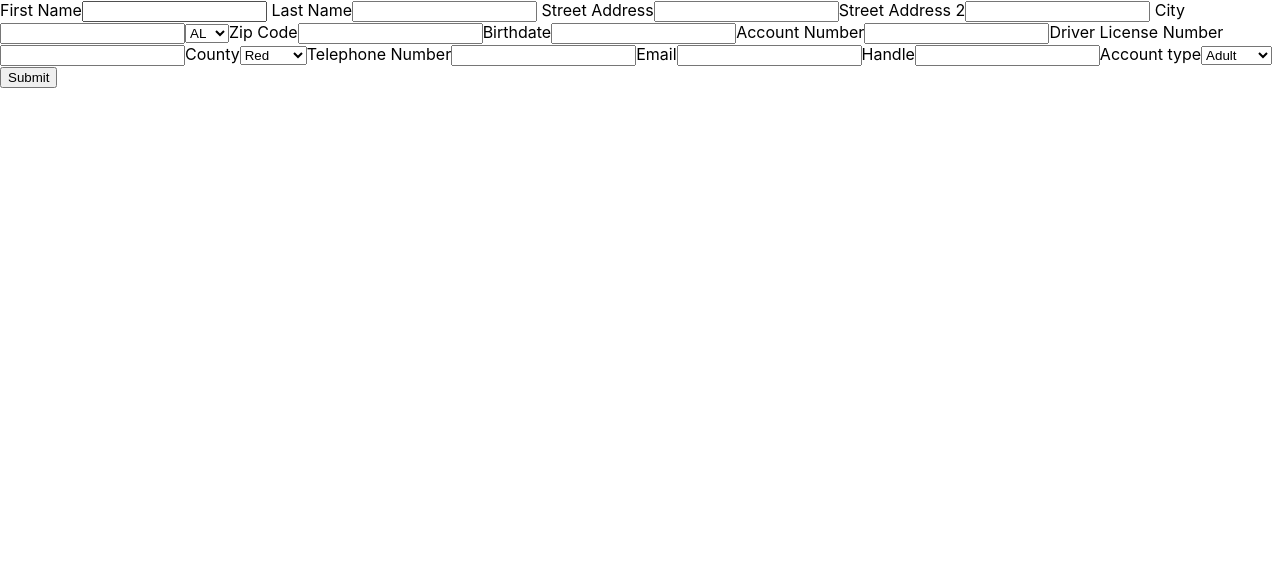
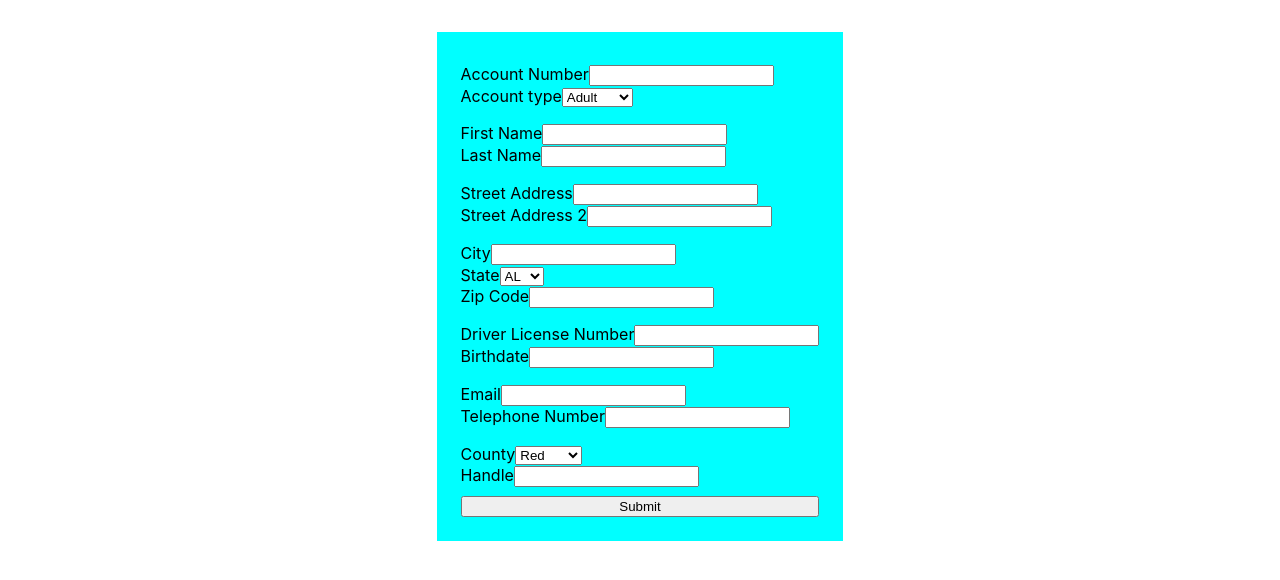
Before and after one commit to stefmryan/library_management_system_client, a React (Create React App) app: page /register in a window 1280 px wide. Shown: the top 580 px of the page. Built offline with nearby package versions, Linux system fonts and the light colour scheme.

Commit message:
adding styles to the form

```diff
--- a/src/components/LibraryAccountForm/LibraryAccountForm.js
+++ b/src/components/LibraryAccountForm/LibraryAccountForm.js
@@ -1,6 +1,7 @@
 import React, { useState } from "react";
 import constants from "../utilities/constants";
 import ConfirmationModal from "../ConfirmationModal/ConfirmationModal";
+import styles from "../LibraryAccountForm/LibraryAccountForm.module.css";
 
 const LibraryAccountForm = () => {
   const [accountObj, setAccountObj] = useState({
@@ -53,30 +54,72 @@ const LibraryAccountForm = () => {
 
   return (
     <div>
+      <div className={styles.container}>
+        <div className={styles.row}>
+          <div className={styles.column}>
+            <label>
+              Account Number
+              <input
+                name="libraryAccountNumber"
+                type="text"
+                onChange={handleInput}
+              />
+            </label>
+          </div>
+          <div>
+            <label>
+              Account type
+              <select name="accountType" onChange={handleSelect}>
+                {constants.ACCOUNT_TYPE.map((accountType, index) => (
+                  <option key={index} value={accountType}>
+                    {accountType}
+                  </option>
+                ))}
+              </select>
+            </label>
+          </div>
+        </div>
+        <div className={styles.row}>
+          <div>
             <label>
               First Name
               <input name="firstName" type="text" onChange={handleInput} />
             </label>
+          </div>
+          <div>
             <label>
               {" "}
               Last Name
               <input name="lastName" type="text" onChange={handleInput} />
             </label>
+          </div>
+        </div>
+        <div className={styles.row}>
+          <div>
             <label>
               {" "}
               Street Address
               <input name="street" type="text" onChange={handleInput} />
             </label>
+          </div>
+          <div>
             <label>
               Street Address 2
               <input name="street2" type="text" onChange={handleInput} />
             </label>
+          </div>
+        </div>
+        <div className={styles.row}>
+          <div>
             <label>
               {" "}
               City
               <input name="city" type="text" onChange={handleInput} />
             </label>
+          </div>
+          <div>
             <label>
+              State
               <select name="state" onChange={handleSelect}>
                 {constants.STATE_LIST.map((state, index) => (
                   <option key={index} value={state}>
@@ -85,22 +128,48 @@ const LibraryAccountForm = () => {
                 ))}
               </select>
             </label>
+          </div>
+          <div>
             <label>
               Zip Code
               <input name="zipCode" type="text" onChange={handleInput} />
             </label>
+          </div>
+        </div>
+        <div className={styles.row}>
+          <div>
+            <label>
+              Driver License Number
+              <input
+                name="driverLicenseNumber"
+                type="text"
+                onChange={handleInput}
+              />
+            </label>
+          </div>
+          <div>
             <label>
               Birthdate
               <input name="birthDate" type="text" onChange={handleInput} />
             </label>
+          </div>
+        </div>
+        <div className={styles.row}>
+          <div>
             <label>
-        Account Number
-        <input name="libraryAccountNumber" type="text" onChange={handleInput} />
+              Email
+              <input name="email" type="text" onChange={handleInput} />
             </label>
+          </div>
+          <div>
             <label>
-        Driver License Number
-        <input name="driverLicenseNumber" type="text" onChange={handleInput} />
+              Telephone Number
+              <input name="telephone" type="text" onChange={handleInput} />
             </label>
+          </div>
+        </div>
+        <div className={styles.row}>
+          <div>
             <label>
               County
               <select name="county" onChange={handleSelect}>
@@ -111,29 +180,18 @@ const LibraryAccountForm = () => {
                 ))}
               </select>
             </label>
-      <label>
-        Telephone Number
-        <input name="telephone" type="text" onChange={handleInput} />
-      </label>
-      <label>
-        Email
-        <input name="email" type="text" onChange={handleInput} />
-      </label>
+          </div>
+          <div>
             <label>
               Handle
               <input name="handle" type="text" onChange={handleInput} />
             </label>
-      <label>
-        Account type
-        <select name="accountType" onChange={handleSelect}>
-          {constants.ACCOUNT_TYPE.map((accountType, index) => (
-            <option key={index} value={accountType}>
-              {accountType}
-            </option>
-          ))}
-        </select>
-      </label>
+          </div>
+        </div>
+        <div>
           <button onClick={handleForm}>Submit</button>
+        </div>
+      </div>
 
       {confirmationModal && (
         <ConfirmationModal data={accountObj} closeModal={() => closeModal()} />
--- a/src/components/LibraryAccountForm/LibraryAccountForm.module.css
+++ b/src/components/LibraryAccountForm/LibraryAccountForm.module.css
@@ -0,0 +1,22 @@
+button {
+  width: 100%;
+}
+
+.container {
+  display: table;
+  margin-right: auto;
+  margin-left: auto;
+  margin-top: 2em;
+  background-color: aqua;
+  padding: 1.5em;
+}
+.column label {
+  display: block;
+  text-align: left;
+}
+
+.row {
+  /* display: flex; */
+  padding-top: 0.5em;
+  padding-bottom: 0.5em;
+}
```
Lines whose indentation alone changed are shown as unchanged.
